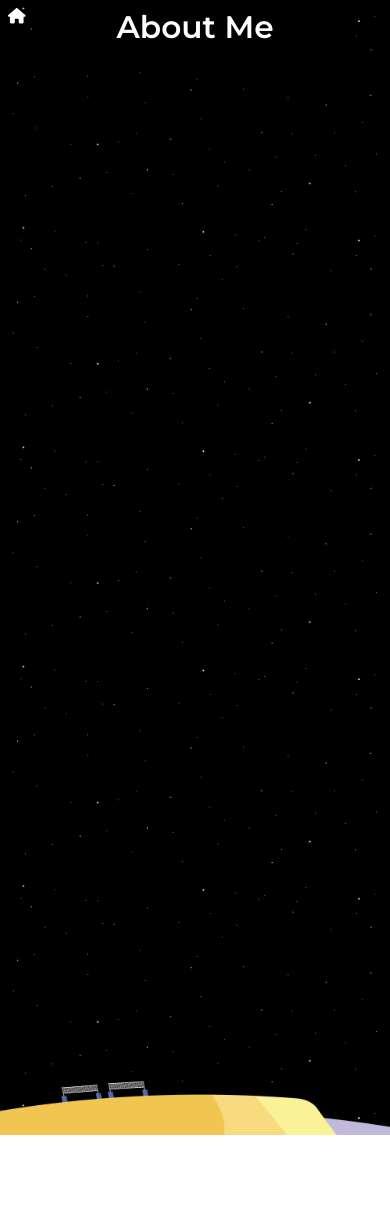
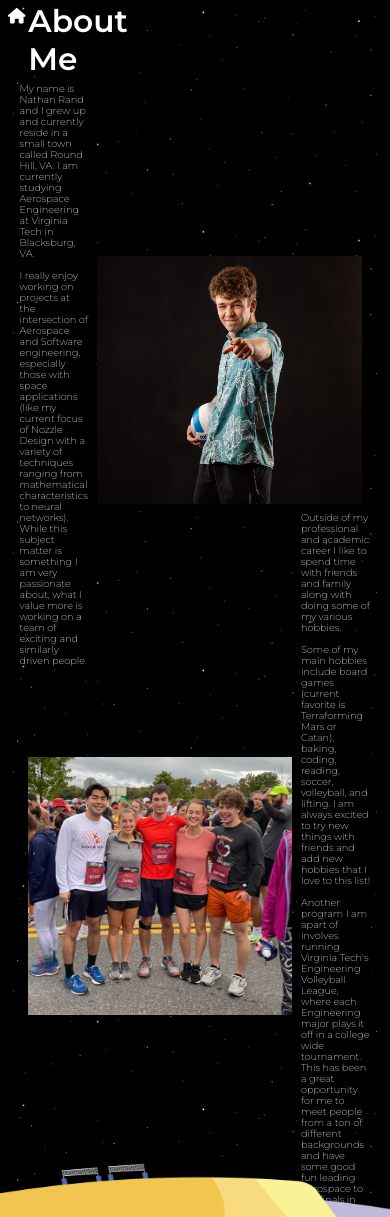
Before and after one commit to Nador02/nathanrand.dev, a React (Create React App) app in the folder client/: page /about in a window 390 px wide. Before the commit the page ends 1135 px from the top, so only its background shows below. Built offline with nearby package versions, Linux system fonts and the light colour scheme.

Commit message:
Added content and pictures to the about us page. Final step is to make it dynamic for mobile and compressed view by giving a column structure to the descriptions and photos portion :D

```diff
--- a/client/src/pages/About/About.js
+++ b/client/src/pages/About/About.js
@@ -1,8 +1,10 @@
-import { AboutContainer, TitleRow, Title, DescriptionRow, HomeButton, StyledFontAwesomeIcon, Footer} from "./aboutStyles"
+import { AboutContainer, TitleRow, Title, DescriptionRow, HomeButton, StyledFontAwesomeIcon, Footer, Description, ImageContainer, Image, ContentContainer} from "./aboutStyles"
 import { faHouse } from '@fortawesome/free-solid-svg-icons'
 import { useNavigate } from "react-router-dom";
 import { ScrollTrigger } from "gsap/ScrollTrigger";
 import footerImg from "../../img/About-Me-Footer.png"
+import volleyballPhoto from "../../img/Volleyball-Picture.jpg"
+import halfPhoto from "../../img/Half-Marathon.jpg"
 
 export const About = () => {
     ScrollTrigger.disable();
@@ -21,11 +23,28 @@ export const About = () => {
             </HomeButton>
             <Title>About Me</Title>
         </TitleRow>
-        <DescriptionRow>
-        </DescriptionRow>
-        <DescriptionRow>
-        </DescriptionRow>
-            <Footer src={footerImg}></Footer>
+        <ContentContainer>
+            <DescriptionRow>
+                <Description>
+                    My name is Nathan Rand and I grew up and currently reside in a small town called Round Hill, VA. I am currently studying Aerospace Engineering at Virginia Tech in Blacksburg, VA. <br/> <br/>
+                    I really enjoy working on projects at the intersection of Aerospace and Software engineering, especially those with space applications (like my current focus of Nozzle Design with a variety of techniques ranging from mathematical characteristics to neural networks). While this subject matter is something I am very passionate about, what I value more is working on a team of exciting and similarly driven people.<br/><br/>
+                </Description>
+                <ImageContainer>
+                    <Image src={volleyballPhoto} alt="Nathan Rand with a Volleyball" />
+                </ImageContainer>
+            </DescriptionRow>
+            <DescriptionRow>
+                <ImageContainer>
+                    <Image src={halfPhoto} alt="Nathan Rand with friend prior to a Half-Marathon" />
+                </ImageContainer>
+                <Description>
+                Outside of my professional and academic career I like to spend time with friends and family along with doing some of my various hobbies. <br/> <br/>
+                Some of my main hobbies include board games (current favorite is Terraforming Mars or Catan), baking, coding, reading, soccer, volleyball, and lifting. I am always excited to try new things with friends and add new hobbies that I love to this list! <br/> <br/>
+                Another program I am apart of involves running Virginia Tech's Engineering Volleyball League, where each Engineering major plays it off in a college wide tournament. This has been a great opportunity for me to meet people from a ton of different backgrounds and have some good fun leading Aerospace to the finals in 2022 (and hopefully a championship title in Spring 2023)!
+                </Description>
+            </DescriptionRow>
+        </ContentContainer>
+        <Footer src={footerImg}></Footer>
       </AboutContainer>
     )
   }
--- a/client/src/pages/About/aboutStyles.js
+++ b/client/src/pages/About/aboutStyles.js
@@ -20,7 +20,10 @@ width:100%;
 height:15vh;
 display:grid;
 grid-template-columns: 10% 20% 40% 20% 10%;
-@media (max-width:500px){
+@media only screen and (max-width: 1200px) and (min-width: 500px){
+    grid-template-columns: 10% 80% 10%;
+}
+@media (max-width:500 px){
     height:7.5vh;
     grid-template-columns: 10% 80% 10%;
 }
@@ -35,6 +38,7 @@ align-items:start;
 padding:20%;
 color:white;
 font-size:4vmin;
+box-sizing:border-box;
 `;
 
 export const StyledFontAwesomeIcon = styled(FontAwesomeIcon)`
@@ -60,20 +64,58 @@ font-weight:600;
 font-size:8vmin;
 background-color:black;
 grid-column: 3/4;
-@media (max-width:500px){
+@media (max-width:1200px){
     grid-column: 2/3;
 }
 `;
 
+export const ContentContainer = styled.div`
+width:100%;
+height:fit-content;
+padding:0 5%;
+box-sizing:border-box;
+`;
+
 export const DescriptionRow = styled.div`
 width: 100%;
-height:90vh;
-@media (max-width:500px){
-    height:60vh;
-}
+height: 55vh;
+max-height: 55vh;
+display:flex;
+padding:2.5vh 0;
+justify-content: space-between;
+align-items:center
+box-sizing: border-box;
+`;
+
+export const Description = styled.div`
+flex:1;
+height:100%;
+font-size: 2.5vmin;
+font-weight:200;
+color:white;
+display:flex;
+justify-content:start;
+align-items:center;
+background-color:black;
+`;
+
+export const ImageContainer = styled.div`
+height:100%;
+width:fit-content;
+display:flex;
+justify-content: center;
+align-items:center;
+padding: 2.5%;
+box-sizing:border-box;
+`;
+
+export const Image = styled.img`
+max-height:100%;
+max-width:100%;
 `;
 
 export const Footer = styled.img`
+padding:5% 0 0 0;
 width:100%;
 height:auto;
 z-index:10;
```
Also changed, not shown: client/src/img/Half-Marathon.jpg (added), client/src/img/Volleyball-Picture.jpg (added).
